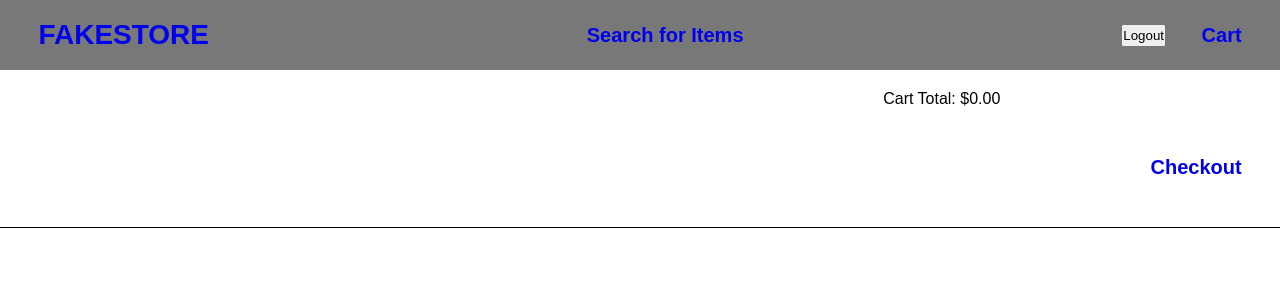
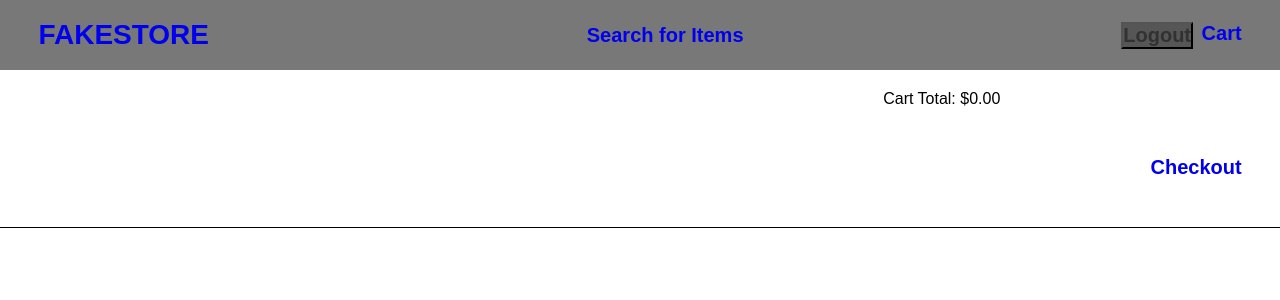
Before and after one commit to Trish-Cal/Fake-Store, a React (Vite) app: page /cart in a window 1280 px wide. Shown: the top 300 px of the page. Built offline with nearby package versions, Linux system fonts and the light colour scheme; sample sign-in values are in the browser's storage.

Commit message:
css changes

```diff
--- a/src/components/Header/Header.css
+++ b/src/components/Header/Header.css
@@ -30,27 +30,16 @@ font-weight: bold;
  color: rgb(50, 50, 50);
 }
 
+.logout-button{
+    font-size: 20px;
+    font-weight: bold;
+    background-color: rgba(75, 75, 75, .75);
+    color: rgb(50, 50, 50);
+}
+
+
 .button-cont{
     width: 10%;
     display: flex;
     justify-content: space-between;
 }
-
-.logout{
-    font-size: 20px;
-    font-weight: bold;
-}
-
-.logout:visited{
- color: rgb(50, 50, 50);
-}
-
-.checkout{
-    font-size: 20px;
-    font-weight: bold;
-    justify-content: flex-end;
-}
-
-.checkout:visited{
- color: rgb(50, 50, 50);
-}
--- a/src/components/Header/Header.jsx
+++ b/src/components/Header/Header.jsx
@@ -45,9 +45,13 @@ export default function Header({
     Login
     </Link>
   )}
-  {token && <button onClick={logout}>Logout</button>}
+  {token && <button
+   className='logout-button'
+   onClick={logout}>
+    Logout
+    </button>}
   {token && (
-    <Link to="/cart" className='logout'>
+    <Link to="/cart" className='login'>
   Cart
   </Link>
   )}
```
